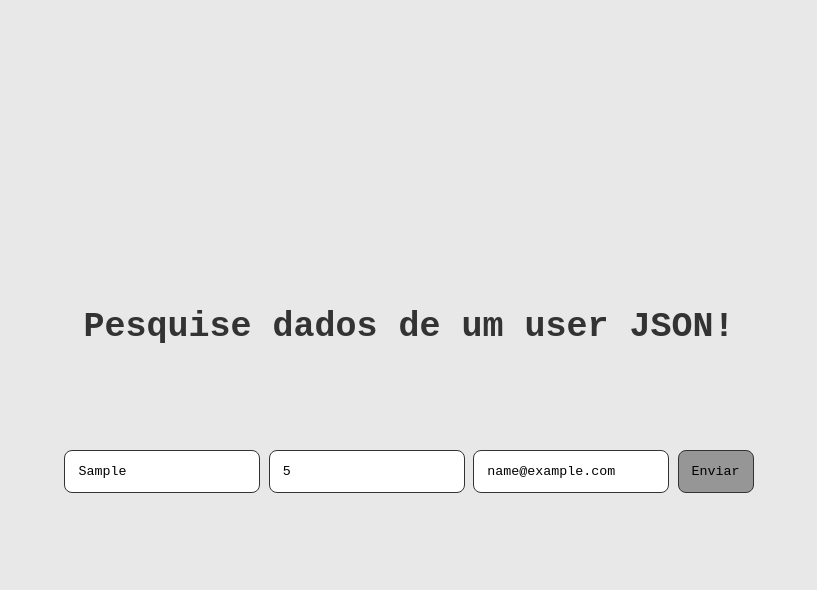
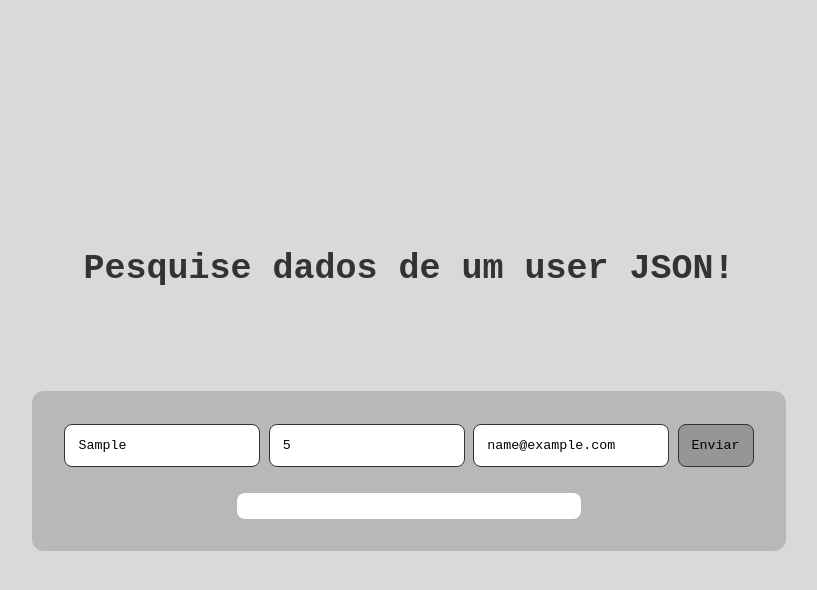
Before and after one commit to AntonyHaro/javascript-search, a plain HTML site: page index.html in a window 1280 px wide. Both pictures are taken after typing "Sample", "5", "name@example.com" into the empty fields and a click on the button "Enviar". Shown: the whole page, without its empty margins (231-1048 px from the left). Drawn offline with Linux system fonts and the light colour scheme.

Commit message:
renderização em tela com base na pesquisa

```diff
--- a/index.html
+++ b/index.html
@@ -9,6 +9,7 @@
     </head>
     <body>
         <h1 style="margin-bottom: 8%">Pesquise dados de um user JSON!</h1>
+        <div class="container">
             <form action="" onsubmit="handleSearch(event)">
                 <input
                     type="text"
@@ -31,5 +32,7 @@
                 />
                 <button type="submit">Enviar</button>
             </form>
+            <div id="render-space"></div>
+        </div>
     </body>
 </html>
--- a/script.js
+++ b/script.js
@@ -34,26 +34,44 @@ async function handleSearch(event) {
 }
 
 function searchItems(users, name, age, email) {
-    //função para definir o padrão a ser testado
-    const setStringPattern = (string) => {
-        return new RegExp(`^${string}`, "i");
+    const results = users.filter((user) => {
+        const matchName = name
+            ? user.nome.toLowerCase().startsWith(name.toLowerCase())
+            : true;
+        const matchAge = age ? user.idade === age : true;
+        const matchEmail = email
+            ? user.email.toLowerCase().startsWith(email.toLowerCase())
+            : true;
+
+        return matchName && matchAge && matchEmail;
+    });
+
+    showResults(results);
+}
+
+function showResults(results) {
+    const renderSpace = document.getElementById("render-space");
+
+    renderSpace.innerHTML = "";
+
+    const createElement = (tag, className, text) => {
+        const element = document.createElement(tag);
+        className ? (element.className = className) : null;
+        element.textContent = text;
+        return element;
     };
 
-    //definindo as variaveis que serão testadas
-    const namePattern = name ? setStringPattern(name) : null;
-    const emailPattern = email ? setStringPattern(email) : null;
+    const resultsContainer = createElement("div", "results-container");
 
-    //filtração dos dados para a variavel results
-    const results = users.filter((user) => {
-        const userName = user.nome.toLowerCase();
-        const userEmail = user.email.toLowerCase();
+    results.forEach((user) => {
+        const userInfo = createElement("div", "user-info");
 
-        return (
-            (!namePattern || namePattern.test(userName)) &&
-            (!age || user.idade === age) &&
-            (!emailPattern || emailPattern.test(userEmail))
-        );
+        const userName = createElement("p", "", user.nome);
+        const userAge = createElement("p", "", user.idade);
+        const userEmail = createElement("p", "", user.email);
+
+        userInfo.append(userName, userAge, userEmail);
+        resultsContainer.appendChild(userInfo);
     });
-
-    console.log(results);
+    renderSpace.appendChild(resultsContainer);
 }
--- a/style.css
+++ b/style.css
@@ -6,7 +6,7 @@
 }
 
 body {
-  background-color: hsl(0, 0%, 91%);
+  background-color: hsl(0, 0%, 85%);
   height: 100vh;
   font-size: 14px;
   display: flex;
@@ -18,6 +18,15 @@ body {
 h1 {
   color: hsl(0, 0%, 20%);
   font-size: 2.5em;
+}
+
+.container {
+  background-color: #b8b8b8;
+  display: grid;
+  place-items: center;
+  gap: 2rem;
+  padding: 2.5rem;
+  border-radius: 12px;
 }
 
 input, button {
@@ -36,3 +45,22 @@ button:hover {
   cursor: pointer;
   background-color: gray;
 }
+
+#render-space {
+  width: 50%;
+}
+
+.results-container {
+  width: 100%;
+  background-color: #fff;
+  display: grid;
+  gap: 2rem;
+  padding: 1rem;
+  border-radius: 8px;
+}
+
+.user-info {
+  background-color: #cacaca;
+  padding: 0.7rem;
+  border-radius: 5px;
+}
```
Lines whose indentation alone changed are shown as unchanged.
